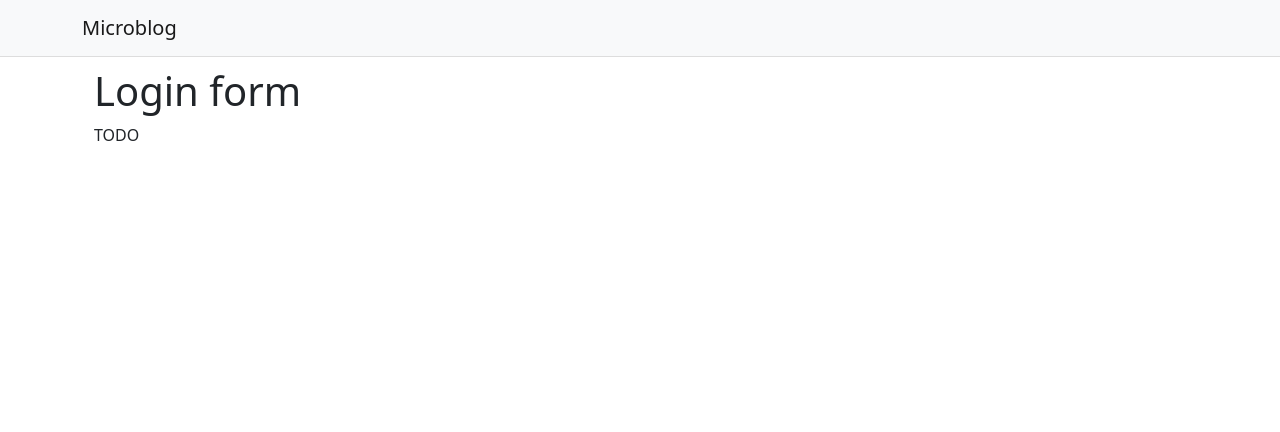
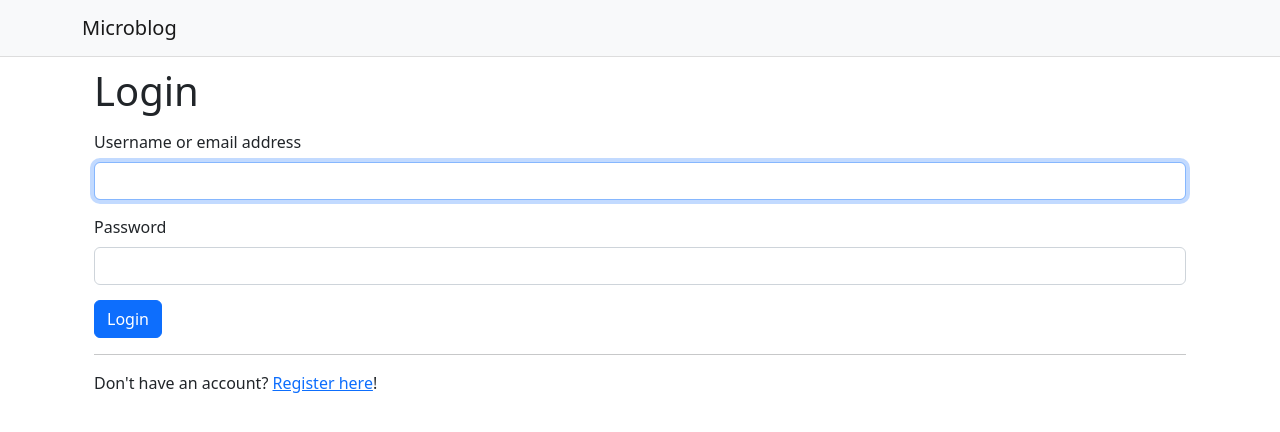
Before and after one commit to 53V1Ru5/Microblog, a React (Create React App) app in the folder react-microblog/: page /login in a window 1280 px wide. Shown: the top 432 px of the page. Built offline with nearby package versions, Linux system fonts and the light colour scheme.

Commit message:
Forms and validations

```diff
--- a/react-microblog/src/App.js
+++ b/react-microblog/src/App.js
@@ -6,21 +6,28 @@ import FeedPage from './pages/FeedPage';
 import ExplorePage from './pages/ExplorePage';
 import UserPage from './pages/UserPage';
 import LoginPage from './pages/LoginPage';
+import RegistrationPage from './pages/RegistrationPage';
+import FlashProvider from './contexts/FlashProvider';
+
+
 
 export default function App() {
   return (
     <Container fluid className="App">
       <BrowserRouter>
-        <ApiProvider>
-          <Header />
-          <Routes>
+        <FlashProvider>
+          <ApiProvider>
+            <Header />
+            <Routes>
             <Route path="/" element={<FeedPage />} />
             <Route path="/explore" element={<ExplorePage />} />
             <Route path="/user/:username" element={<UserPage />} />
             <Route path="/login" element={<LoginPage />} />
+            <Route path="/register" element={<RegistrationPage />} />
             <Route path="*" element={<Navigate to="/" />} />
-          </Routes>
-        </ApiProvider>
+            </Routes>
+          </ApiProvider>
+        </FlashProvider>
       </BrowserRouter>
     </Container>
   );
--- a/react-microblog/src/components/Body.js
+++ b/react-microblog/src/components/Body.js
@@ -1,6 +1,7 @@
 import Container from 'react-bootstrap/Container';
 import Stack from 'react-bootstrap/Stack';
 import Sidebar from './Sidebar';
+import FlashMessage from './FlashMessage';
 
 export default function Body({ sidebar, children }) {
   return (
@@ -8,6 +9,7 @@ export default function Body({ sidebar, children }) {
       <Stack direction="horizontal" className="Body">
         {sidebar && <Sidebar />}
         <Container className="Content">
+          <FlashMessage />
           {children}
         </Container>
       </Stack>
--- /dev/null
+++ b/react-microblog/src/components/FlashMessage.js
@@ -0,0 +1,19 @@
+import { useContext } from 'react';
+import Alert from 'react-bootstrap/Alert';
+import Collapse from 'react-bootstrap/Collapse';
+import { FlashContext } from '../contexts/FlashProvider';
+
+export default function FlashMessage() {
+  const { flashMessage, visible, hideFlash } = useContext(FlashContext);
+
+  return (
+    <Collapse in={visible}>
+      <div>
+        <Alert variant={flashMessage.type || 'info'} dismissible
+          onClose={hideFlash}>
+          {flashMessage.message}
+        </Alert>
+      </div>
+    </Collapse>
+  );
+}
--- /dev/null
+++ b/react-microblog/src/components/InputField.js
@@ -0,0 +1,17 @@
+import Form from 'react-bootstrap/Form';
+
+export default function InputField(
+  { name, label, type, placeholder, error, fieldRef }
+) {
+  return (
+    <Form.Group controlId={name} className="InputField">
+      {label && <Form.Label>{label}</Form.Label>}
+      <Form.Control
+        type={type || 'text'}
+        placeholder={placeholder}
+        ref={fieldRef}
+      />
+      <Form.Text className="text-danger">{error}</Form.Text>
+    </Form.Group>
+  );
+}
--- /dev/null
+++ b/react-microblog/src/contexts/FlashProvider.js
@@ -0,0 +1,35 @@
+import { createContext, useContext, useState } from 'react';
+
+export const FlashContext = createContext();
+let flashTimer;
+
+export default function FlashProvider({ children }) {
+  const [flashMessage, setFlashMessage] = useState({});
+  const [visible, setVisible] = useState(false);
+
+  const flash = (message, type, duration = 10) => {
+    if (flashTimer) {
+      clearTimeout(flashTimer);
+      flashTimer = undefined;
+    }
+    setFlashMessage({message, type});
+    setVisible(true);
+    if (duration) {
+      flashTimer = setTimeout(hideFlash, duration * 1000);
+    }
+  };
+
+  const hideFlash = () => {
+    setVisible(false);
+  };
+
+  return (
+    <FlashContext.Provider value={{flash, hideFlash, flashMessage, visible}}>
+      {children}
+    </FlashContext.Provider>
+  );
+}
+
+export function useFlash() {
+  return useContext(FlashContext).flash;
+}
--- a/react-microblog/src/index.css
+++ b/react-microblog/src/index.css
@@ -63,3 +63,8 @@
   margin-bottom: 10px;
   text-align: right;
 }
+
+.InputField {
+  margin-top: 15px;
+  margin-bottom: 15px;
+}
--- a/react-microblog/src/pages/LoginPage.js
+++ b/react-microblog/src/pages/LoginPage.js
@@ -1,10 +1,54 @@
+import { useState, useEffect, useRef } from 'react';
+import Form from 'react-bootstrap/Form';
+import Button from 'react-bootstrap/Button';
 import Body from '../components/Body';
+import InputField from '../components/InputField';
+import { Link } from 'react-router-dom';
 
 export default function LoginPage() {
-  return (
-    <Body>
-      <h1>Login form</h1>
-      <p>TODO</p>
-    </Body>
-  );
+  const [formErrors, setFormErrors] = useState({});
+  const usernameField = useRef();
+  const passwordField = useRef();
+
+  useEffect(() => {
+    usernameField.current.focus();
+  }, []);
+
+  const onSubmit = (ev) => {
+    ev.preventDefault();
+    const username = usernameField.current.value;
+    const password = passwordField.current.value;
+
+    const errors = {};
+    if (!username) {
+      errors.username = 'Username must not be empty.';
+    }
+    if (!password) {
+      errors.password = 'Password must not be empty.';
+    }
+    setFormErrors(errors);
+    if (Object.keys(errors).length > 0) {
+      return;
+    }
+
+    // TODO: log the user in
+  };
+
+
+return (
+  <Body>
+    <h1>Login</h1>
+    <Form onSubmit={onSubmit}>
+        <InputField
+          name="username" label="Username or email address"
+          error={formErrors.username} fieldRef={usernameField} />
+        <InputField
+          name="password" label="Password" type="password"
+          error={formErrors.password} fieldRef={passwordField} />
+        <Button variant="primary" type="submit">Login</Button>
+      </Form>
+    <hr />
+    <p>Don&apos;t have an account? <Link to="/register">Register here</Link>!</p>
+  </Body>
+);
 }
--- /dev/null
+++ b/react-microblog/src/pages/RegistrationPage.js
@@ -0,0 +1,67 @@
+import { useState, useEffect, useRef } from 'react';
+import Form from 'react-bootstrap/Form';
+import Button from 'react-bootstrap/Button';
+import Body from '../components/Body';
+import InputField from '../components/InputField';
+import { useNavigate } from 'react-router-dom';
+import { useApi } from '../contexts/ApiProvider';
+import { useFlash } from '../contexts/FlashProvider';
+
+export default function RegistrationPage() {
+  const [formErrors, setFormErrors] = useState({});
+  const usernameField = useRef();
+  const emailField = useRef();
+  const passwordField = useRef();
+  const password2Field = useRef();
+  const flash = useFlash();
+
+  useEffect(() => {
+    usernameField.current.focus();
+  }, []);
+
+  const navigate = useNavigate();
+  const api = useApi();
+
+  const onSubmit = async (event) => {
+    event.preventDefault();
+    if (passwordField.current.value !== password2Field.current.value) {
+      setFormErrors({password2: "Passwords don't match"});
+    }
+    else {
+      const data = await api.post('/users', {
+        username: usernameField.current.value,
+        email: emailField.current.value,
+        password: passwordField.current.value
+      });
+      if (!data.ok) {
+        setFormErrors(data.body.errors.json);
+      }
+      else {
+        setFormErrors({});
+        flash('You have successfully registered!', 'success');
+        navigate('/login');
+      }
+    }
+  };
+
+  return (
+    <Body>
+      <h1>Register</h1>
+      <Form onSubmit={onSubmit}>
+        <InputField
+          name="username" label="Username"
+          error={formErrors.username} fieldRef={usernameField} />
+        <InputField
+          name="email" label="Email address"
+          error={formErrors.email} fieldRef={emailField} />
+        <InputField
+          name="password" label="Password" type="password"
+          error={formErrors.password} fieldRef={passwordField} />
+        <InputField
+          name="password2" label="Password again" type="password"
+          error={formErrors.password2} fieldRef={password2Field} />
+        <Button variant="primary" type="submit">Register</Button>
+      </Form>
+    </Body>
+  );
+}
```
